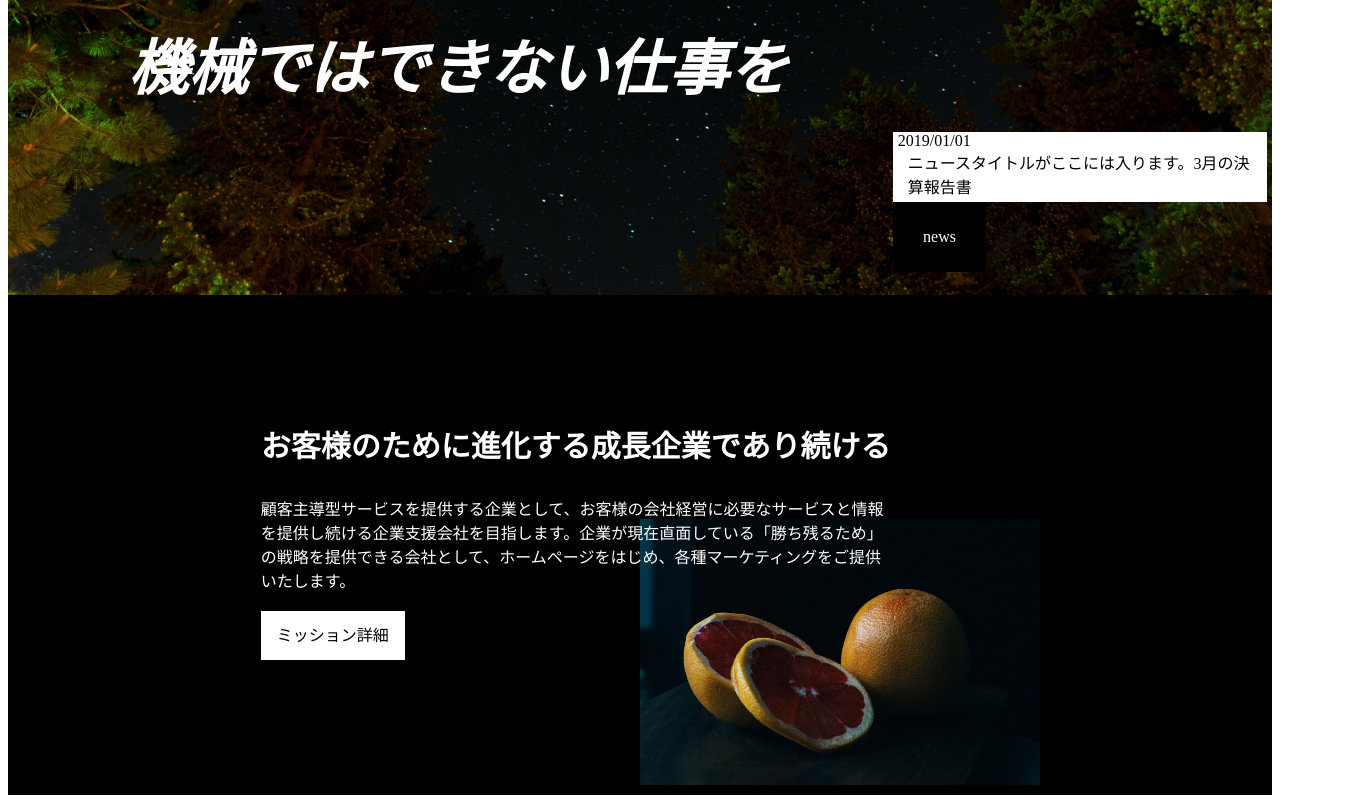
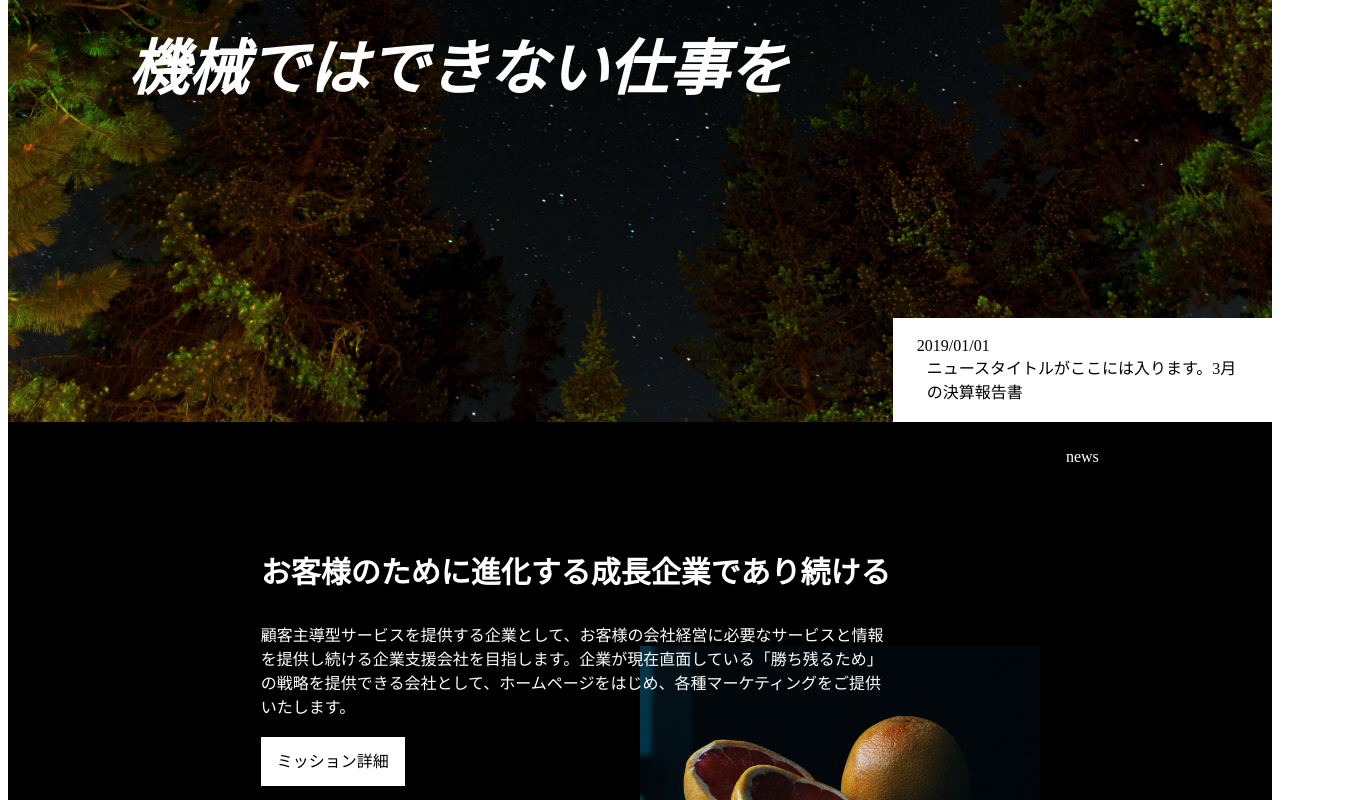
Before and after one commit to yuka1007/lp3-vue, a Vue app: page / in a window 1280 px wide. Shown: the part 360-1160 px from the top of the page, 1360 px wide, since content can reach past the window. Built offline with nearby package versions, Linux system fonts and the light colour scheme.

Commit message:
twelves commot

```diff
--- a/src/App.vue
+++ b/src/App.vue
@@ -234,8 +234,8 @@ input, select {
 }
 .news-content {
   background: #fff;
-  width: 80%;
-  height: 70px;
+  left: 20%;
+  padding: 5% 5%;
 }
 
 .news_date {
@@ -244,11 +244,10 @@ input, select {
 
 .news_title {
   padding: 0 15px;
-  margin: 100px 20px 10px 200px,
+
 }
 .news-icon {
   background: #000;
-  width: 20%;
   height: 70px;
   line-height: 70px;
   text-align: center;
@@ -256,11 +255,11 @@ input, select {
   z-index: 9;
 }
 .news-flex {
-  margin: -25% -7% 0 70%;
+  display: inline-block;
   z-index: 999;
   position: relative;
+  margin: -30% 0 1% 70%;
 }
-
 
 /*------------------------*/
 /*         mission        */
@@ -269,7 +268,7 @@ input, select {
 .mission {
   position: relative;
   background: #000;
-  margin: 5% 0 5% 0;
+  margin: -10% 0 5% 0;
   z-index: 9;
   height: 500px;
 }
```
